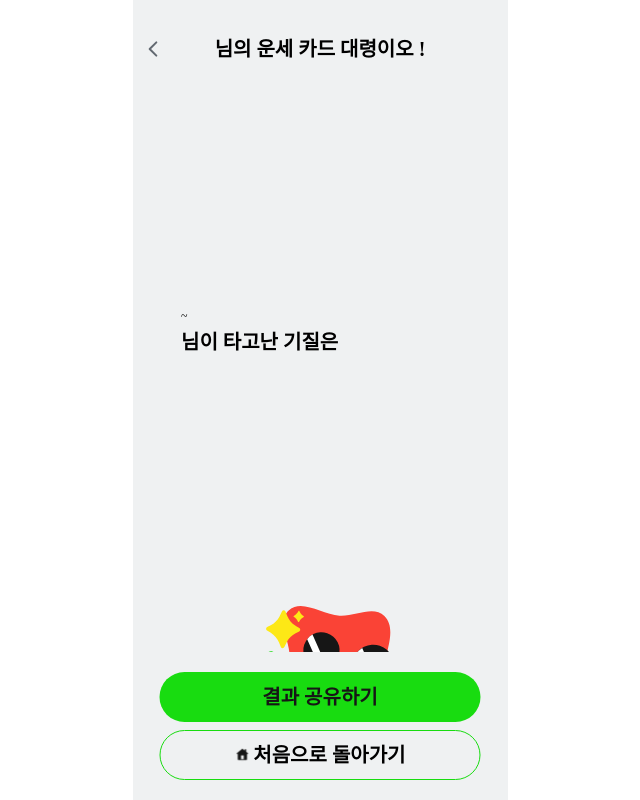
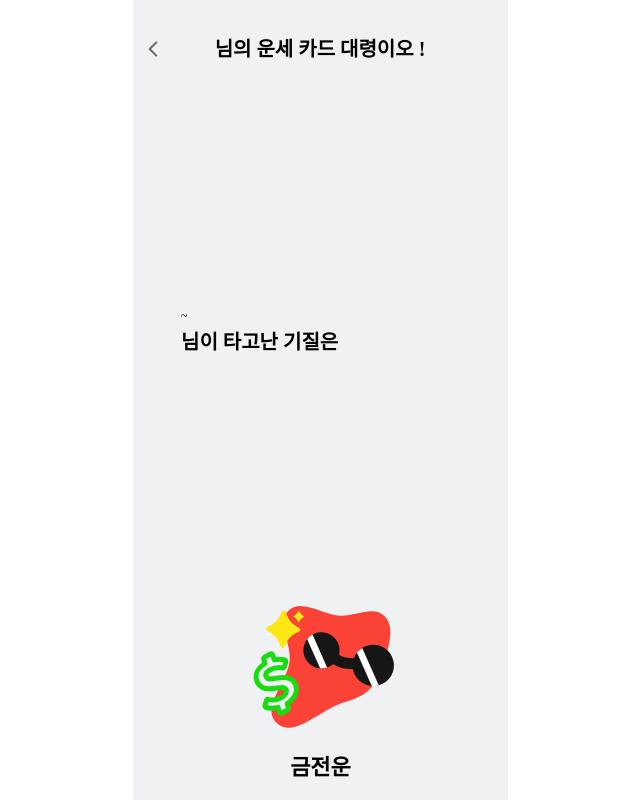
Before and after one commit to minjeoong/35-SOPKATHON-WEB-Team1, a React (Vite) app: page /result in a window 1280 px wide. Shown: the top 800 px of the page, without its empty margins (320-960 px from the left). Built offline with nearby package versions, Linux system fonts and the light colour scheme; no server answers; a web font is replaced by a local one.

Commit message:
fix: 결과 페이지 플로팅 버튼 롤백

```diff
--- a/src/pages/ResultPage/ResultPage.style.js
+++ b/src/pages/ResultPage/ResultPage.style.js
@@ -17,17 +17,10 @@ export const emogiContainer = css`
 `;
 
 export const bottomButton = css`
-	position: fixed;
 	display: flex;
-
-	bottom: 0rem;
-	left: 50%;
-	transform: translate(-50%, 0);
 	flex-direction: column;
 	justify-content: center;
 	align-items: center;
 	gap: 0.8rem;
 	padding: 2rem 0;
-
-	background-color: ${theme.colors.gray10};
 `;
```
